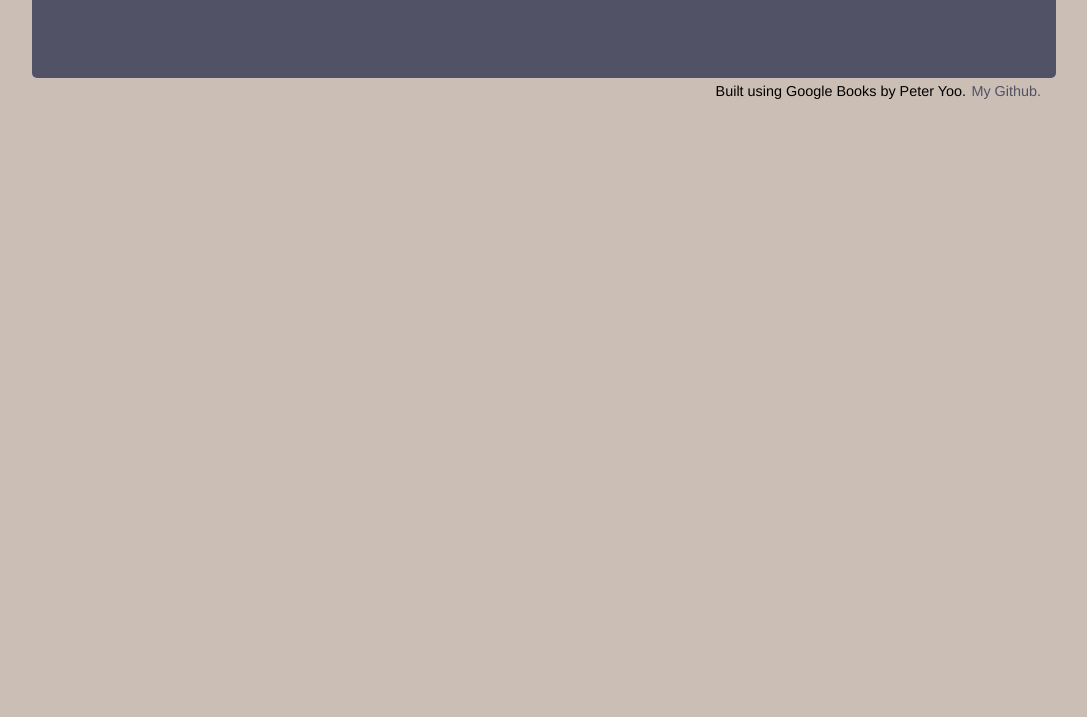
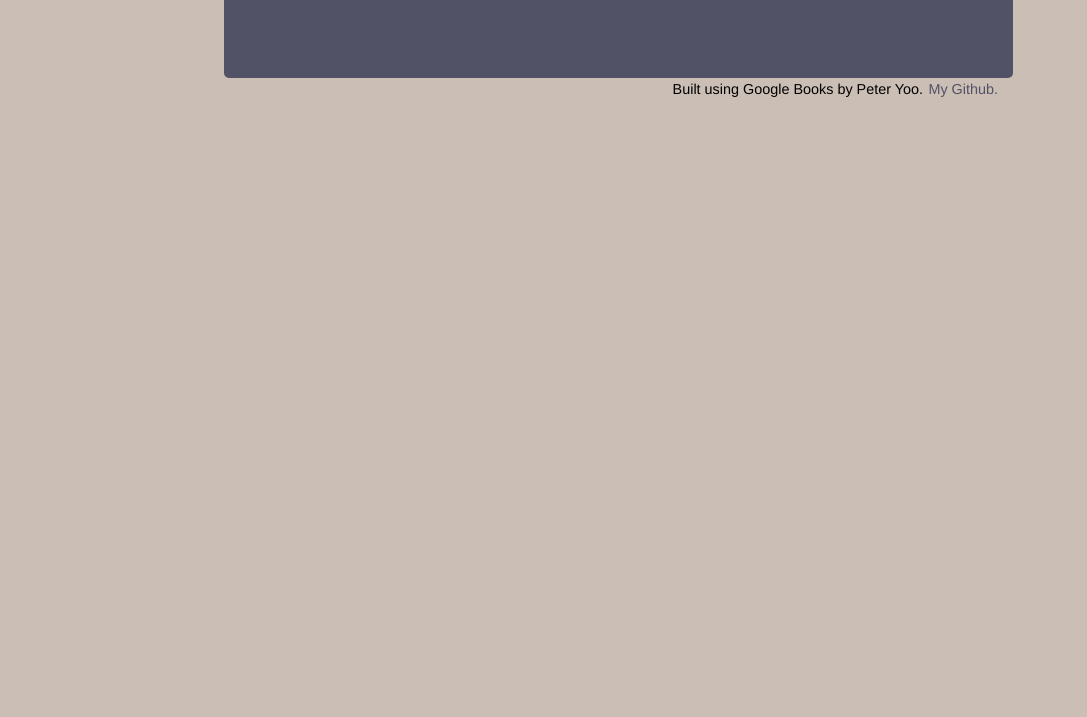
Before and after one commit to PeterSYoo/randomBookGenreGenerator, a plain HTML site: page index.html in a window 1280 px wide. Shown: the part 83-800 px from the top of the page, without its empty margins (96-1183 px from the left). Drawn offline with nearby package versions, Linux system fonts and the light colour scheme; no server answers; a web font is replaced by a local one.

Commit message:
fixed responsiveness for higher res

```diff
--- a/css/style.css
+++ b/css/style.css
@@ -174,12 +174,12 @@ html, body {
   }
 }
 
-@media only screen and (min-width: 1636px) {
+@media only screen and (min-width: 1200px) {
   .container {
     display: grid;
     grid-template-columns: 1fr;
     grid-template-rows: auto auto auto;
-    margin: 0 400px 0 400px;
+    margin: 0 25% 0 25%;
     grid-template-areas:
     "nav"
     "main"
```
